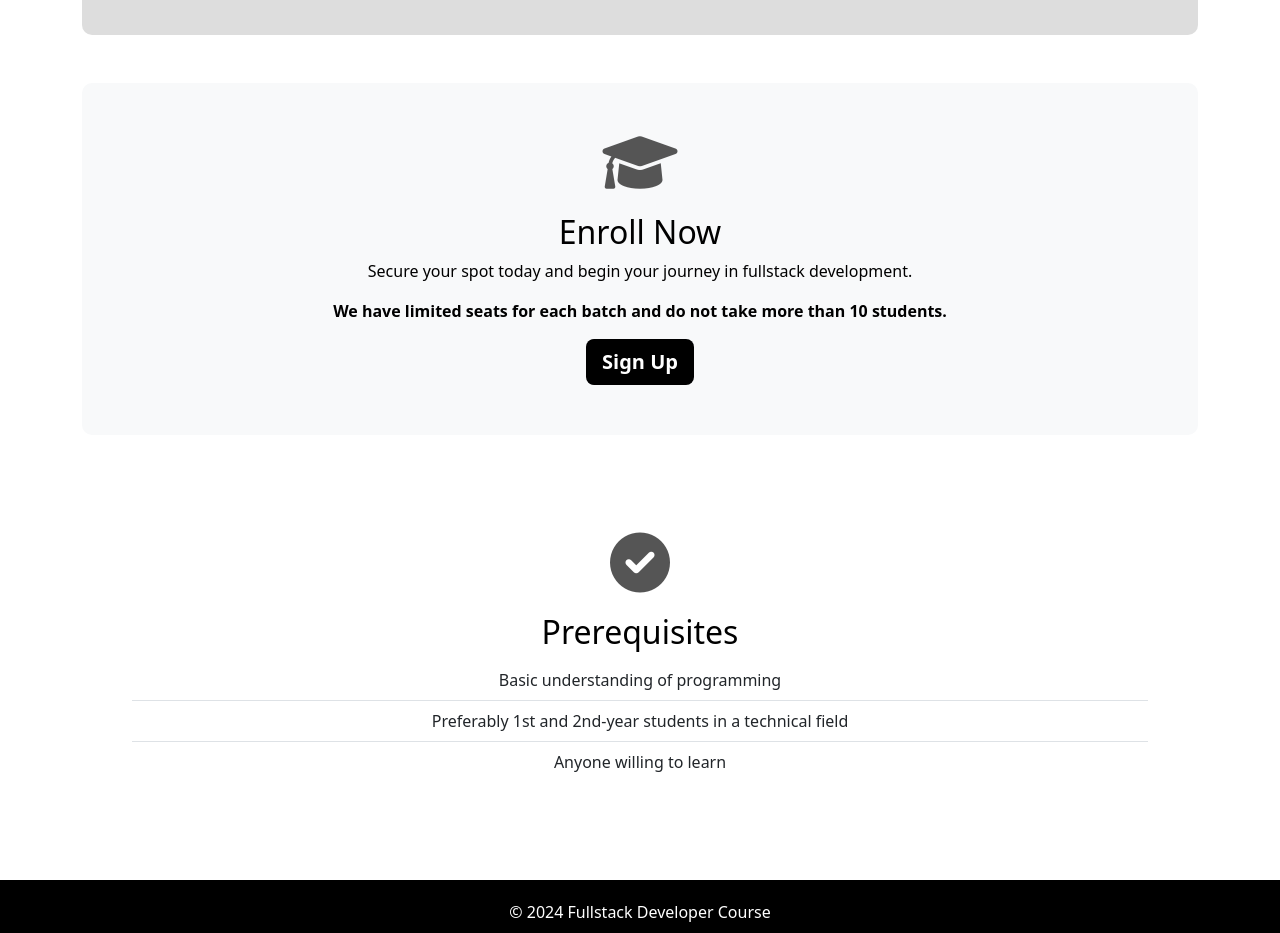
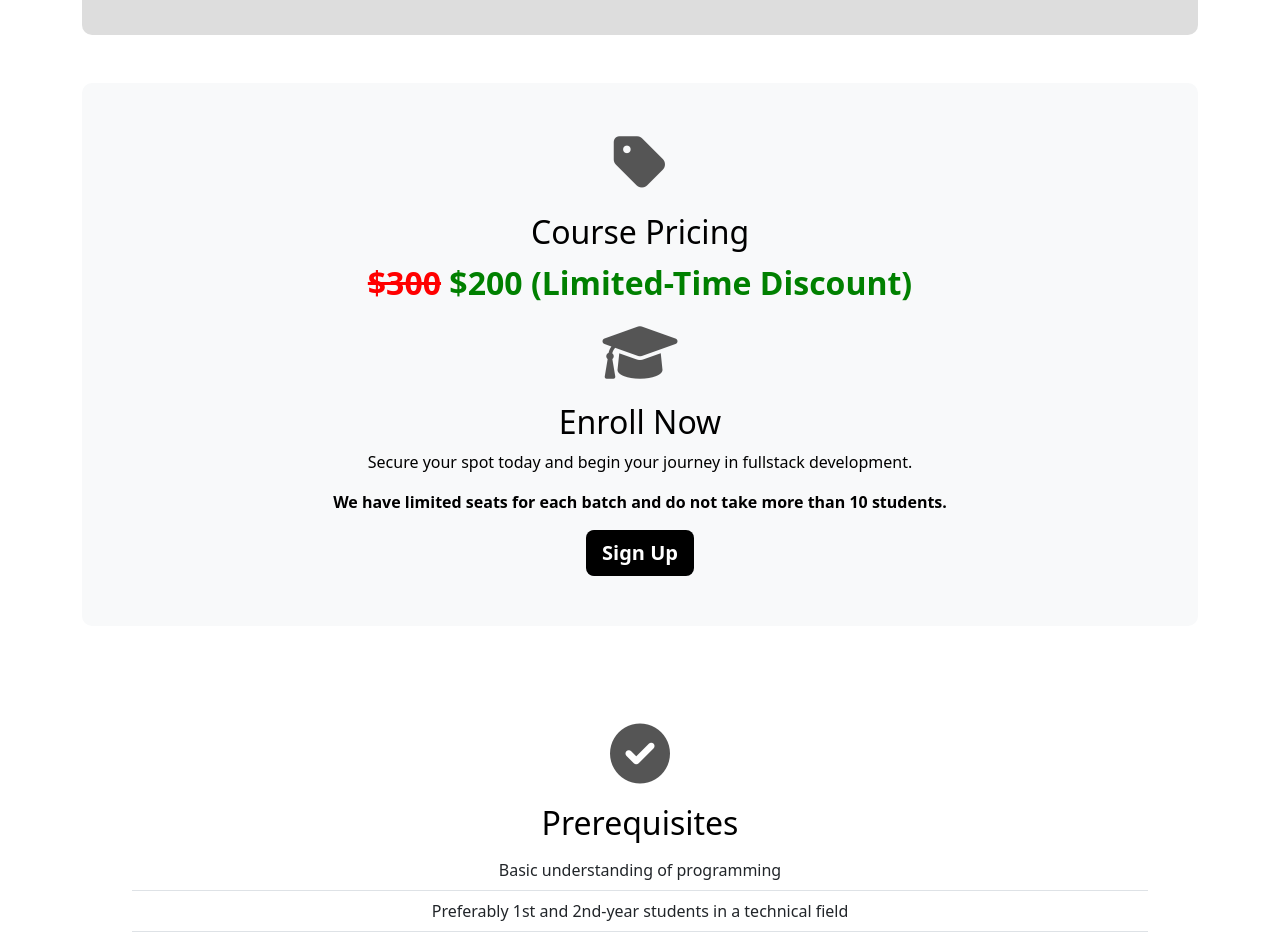
Before and after one commit to davido15/fullstack-course, a plain HTML site: page index.html in a window 1280 px wide. Shown: the part 2860-3793 px from the top of the page. Drawn offline with nearby package versions, Linux system fonts and the light colour scheme.

Commit message:
Update index.html

```diff
--- a/index.html
+++ b/index.html
@@ -116,6 +116,9 @@
         </section>
 
         <section id="enroll" class="mb-5 text-center" data-aos="fade-up" data-aos-delay="400">
+            <i class="fas fa-tag icon"></i>
+            <h2>Course Pricing</h2>
+            <p style="font-size: 2rem; font-weight: bold;"><del style="color: red;">$300</del> <span style="color: green;">$200 (Limited-Time Discount)</span></p>
             <i class="fas fa-graduation-cap icon"></i>
             <h2>Enroll Now</h2>
             <p>Secure your spot today and begin your journey in fullstack development.</p>
```
